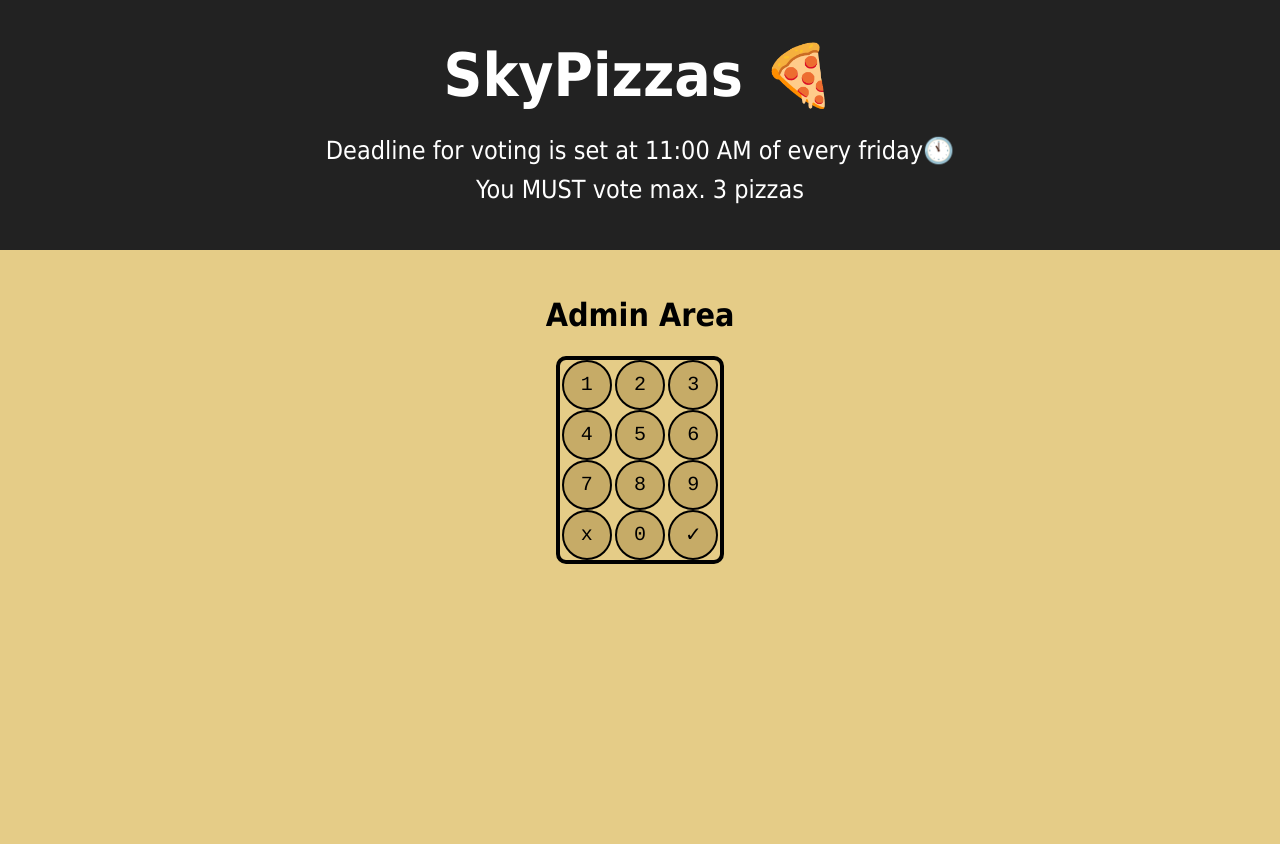
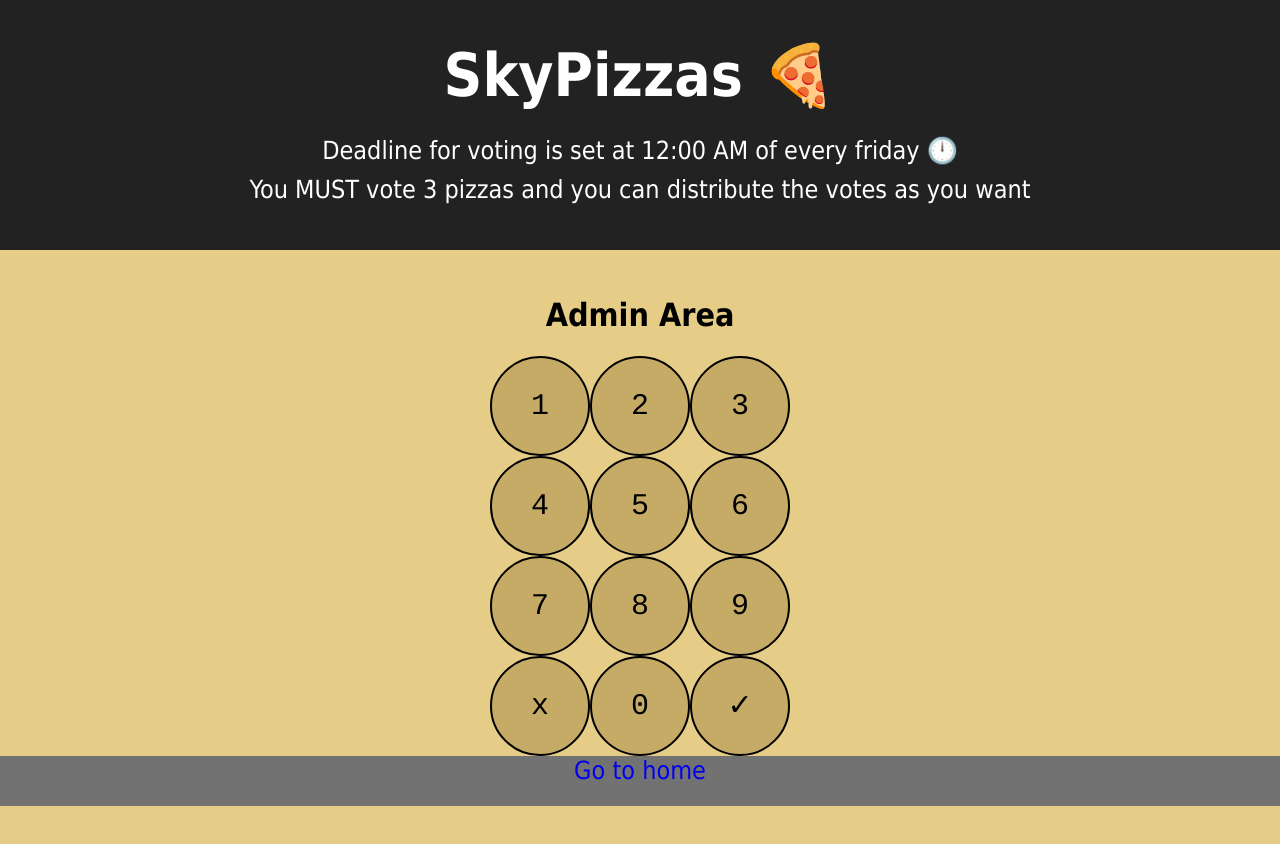
Before and after one commit to agandia9/Skypizzas, a React (Create React App) app in the folder client/: page /admin in a window 1280 px wide. Shown: the top 844 px of the page. Built offline with nearby package versions, Linux system fonts and the light colour scheme; a web font is replaced by a local one.

Commit message:
adding more funcionalities

```diff
--- a/client/src/components/AdminPlace/PinPanel/PinPanel.css
+++ b/client/src/components/AdminPlace/PinPanel/PinPanel.css
@@ -1,24 +1,31 @@
 .container-pin-panel{
 	margin:auto;
-    border: 4px solid black;
 	border-radius: 10px;
 	display: flex;
 	flex-wrap: wrap;
 	justify-content: space-around;
-    width: 160px;
-
+	width: 300px;
 }
 .round-button{
 	border: 2px solid black;
-    border-radius: 25px;
+	border-radius: 50px;
 	font-family: Courier;
-    font-size: 20px;
+	font-size: 30px;
 	background-color: #c6ab67;
-    width: 50px;
-    height: 50px;
+	width: 100px;
+	height: 100px;
 	outline: none;
 }
 .round-button:hover{
 	background-color: #978557;
 	color:white;
 }
+.button-admin{
+	margin-top: 50px;
+	background-color: #727272;
+	font-size: 25px;
+	width: 100%;
+	bottom: 0;
+	height: 50px;
+	border:0;
+}
--- a/client/src/components/AdminPlace/index.js
+++ b/client/src/components/AdminPlace/index.js
@@ -1,4 +1,5 @@
 import React, { Component } from 'react';
+import { Link } from 'react-router-dom'
 import swal from 'sweetalert'
 import PinPanel from './PinPanel'
 
@@ -39,7 +40,7 @@ class AdminPlace extends Component{
 		fetch('https://hidden-peak-45393.herokuapp.com/votes/reset').then(res => res.json())
 		.then(res => {
 			if(res.status==='OK'){
-                swal ("Votes deleted!" ,  "" ,  "success" )
+				swal ("Votes deleted!" ,  "" ,  "success")
 			}
 		})
 	}
@@ -49,10 +50,23 @@ class AdminPlace extends Component{
 				<h1>Admin Area</h1>
 				<PinPanel checkPin={this.checkPin}/>
 				{(this.state.showPanel) ?
-                <button onClick={this.resetVotes}>Reset Votes</button>
+				<div>
+					<div>
+						<button className="button-admin" onClick={this.resetVotes}>Reset Votes</button>
+					</div>
+					<div>
+						<h2>Add Users</h2>
+						<textarea name="" id="" cols="30" rows="10" placeholder="Users here"></textarea>
+					</div>
+					<div>
+						<h2>Delete Users</h2>
+						<button>Delete users</button>
+					</div>
+				</div>
 				:
 				undefined
 				}
+				<Link to="/">Go to home</Link>
 			</div>
 		)
 	}
--- a/client/src/components/App.js
+++ b/client/src/components/App.js
@@ -15,8 +15,8 @@ class App extends Component {
           <div className="App">
             <header className="App-header">
               <h1 className="App-title">SkyPizzas <span role="img" aria-label="icon" onClick={this.secretClick}>🍕</span></h1>
-              <p className="App-intro">Deadline for voting is set at 11:00 AM of every friday<span role="img" aria-label="icon">🕚</span></p>
-              <p className="App-intro">You MUST vote max. 3 pizzas</p>
+              <p className="App-intro">Deadline for voting is set at 12:00 AM of every friday <span role="img" aria-label="icon">🕛</span></p>
+              <p className="App-intro">You MUST vote 3 pizzas and you can distribute the votes as you want</p>
             </header>
             <Route exact path='/' component={MenuPizzas} />
             <Route path='/topvoted' component={TopVoted} />
--- a/client/src/components/MenuPizzas/index.js
+++ b/client/src/components/MenuPizzas/index.js
@@ -21,9 +21,8 @@ class MenuPizzas extends Component {
 
 	secretClick = () => {
 		this.setState({
-      thing: this.state.thing+1
+			thing: this.state.thing + 1
 		})
-
 	}
 
 
@@ -116,15 +115,6 @@ class MenuPizzas extends Component {
 					}).catch((err)=>{
 						swal('Something failed...' ,'', 'error')
 					})
-					// for get votes!
-					// fetch('https://hidden-peak-45393.herokuapp.com/votes',{
-					//     method: "GET",
-					//     body: obj
-					// }).then((res)=>{
-					// 	return res.json()
-					// }).then((res)=>{
-					// 	console.log(res)
-					// })
 				}).then(()=>{
 						this.setState({
 							yourSelection:[]
@@ -165,8 +155,8 @@ class MenuPizzas extends Component {
 					)
 		}
 		</div>
-	{/*separate in component...*/}
-		<form>
+		{
+			this.state.loading ? '' : <form>
 					<h1>Your selection</h1>
 					<ul>
 						{
@@ -179,7 +169,10 @@ class MenuPizzas extends Component {
 					</ul>
 					<button onClick={this.pushUpvotes} className="Submit-votes">Submit your votes!</button>
 				</form>
-		<Link to='/topvoted'>Top Voted</Link>
+			}
+		{
+			this.state.loading ? '' : <Link to='/topvoted'>Top Voted</Link>
+		}
 	</div>
 	);
   }
--- a/client/src/components/TopVoted/TopVoted.css
+++ b/client/src/components/TopVoted/TopVoted.css
@@ -44,3 +44,7 @@
 	color: green;
 
 }
+
+.user-ranking{
+	font-size: 25px;
+}
--- a/client/src/components/TopVoted/index.js
+++ b/client/src/components/TopVoted/index.js
@@ -7,12 +7,14 @@ class TopVoted extends Component {
 	constructor(){
 		super()
 		this.state={
-			ranking:[]
+			ranking:[],
+			rankingUsers:[]
 		}
 	}
 	componentWillMount(){
 		fetch('https://hidden-peak-45393.herokuapp.com/votes').then(res => res.json())
 		.then(res => {
+			//console.log(res)
 			const result = Object.keys(res.data).map(function(key) {
 			  return {name: key, quantity: res.data[key]};
 			}).sort((a,b)=>{
@@ -22,17 +24,31 @@ class TopVoted extends Component {
 				ranking:result
 			})
 		})
+		fetch('https://hidden-peak-45393.herokuapp.com/users').then(res => res.json())
+		.then((res =>{
+			this.setState({rankingUsers:res.data})
+		}))
 	}
 	render() {
 		return (
-		<div class="TopVoted-menu">
+		<div className="TopVoted-menu">
+			<div className="TopVoted">
 				<h1>Top Voted Ranking <span role="img">🏆</span></h1>
 				{
 					this.state.ranking.map((pizza, index)=>{
 						return <p className="pizza-ranking">{index+1  + ' - ' + pizza.name.substr(0,1).toUpperCase() + pizza.name.substr(1)} <br /> { 'Votes: ' + pizza.quantity}</p>
 					})
 				}
-
+			</div>
+			<div className="Users">
+				<h1>Who voted? <span role="img">👥</span></h1>
+				{
+					this.state.rankingUsers.map((user)=>{
+						console.log(user)
+						return user.voted === true ? <p className="user-ranking">{user.realname[0].toUpperCase() +  '' + user.realname.substr(1)}</p> : ''
+					})
+				}
+			</div>
 			<Link to='/'>Home</Link>
 		</div>
 		);
```
Lines whose indentation alone changed are shown as unchanged.
